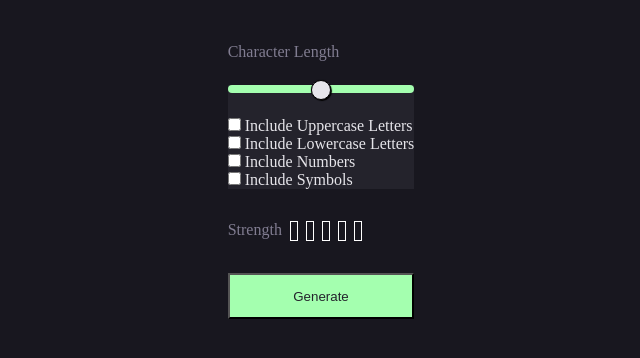
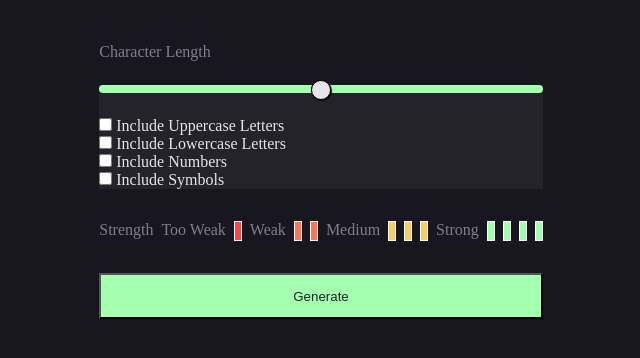
Before and after one commit to mroberts0884/password_generator, a plain HTML site: page index.html in a window 1280 px wide. Shown: the part 262-620 px from the top of the page, without its empty margins (319-959 px from the left). Drawn offline with Linux system fonts and the light colour scheme.

Commit message:
Add files via upload

```diff
--- a/index.html
+++ b/index.html
@@ -28,11 +28,20 @@
 
     <section id="strength-container">
       <p>Strength</p>
-      <div class="strength-meter"></div>
-      <div class="strength-meter"></div>
-      <div class="strength-meter"></div>
-      <div class="strength-meter"></div>
-      <div class="strength-meter"></div>
+      <span class="strength_tooweak">Too Weak</span>
+        <div class="strength-meter-tooweak"></div>
+      <span class="strength_weak">Weak</span>
+        <div class="strength-meter-weak"></div>
+        <div class="strength-meter-weak"></div>
+      <span class="strength_medium">Medium</span>
+        <div class="strength-meter-medium"></div>
+        <div class="strength-meter-medium"></div>
+        <div class="strength-meter-medium"></div>
+      <span class="strength_strong">Strong</span>
+        <div class="strength-meter-strong"></div>
+        <div class="strength-meter-strong"></div>
+        <div class="strength-meter-strong"></div>
+        <div class="strength-meter-strong"></div>
     </section>
 
     <section class="generatecontainer">
--- a/styles.css
+++ b/styles.css
@@ -128,8 +128,34 @@ input[type="range"]::-moz-range-track {
     gap: 0.5em;
 }
 
-.strength-meter {
+/*Strength Meter Levels*/
+
+
+.strength-meter-tooweak {
     height: 1.25em;
     width: 0.5em;
     border: 1px solid white;
+    background-color: #f64a4a;
+
 }
+.strength-meter-weak {
+    height: 1.25em;
+    width: 0.5em;
+    border: 1px solid white;
+    background-color: #fb7658;
+
+}
+.strength-meter-medium {
+    height: 1.25em;
+    width: 0.5em;
+    border: 1px solid white;
+    background-color: #f8cd65;
+
+}
+.strength-meter-strong {
+    height: 1.25em;
+    width: 0.5em;
+    border: 1px solid white;
+    background-color: #a4ffaf;
+
+}
```
